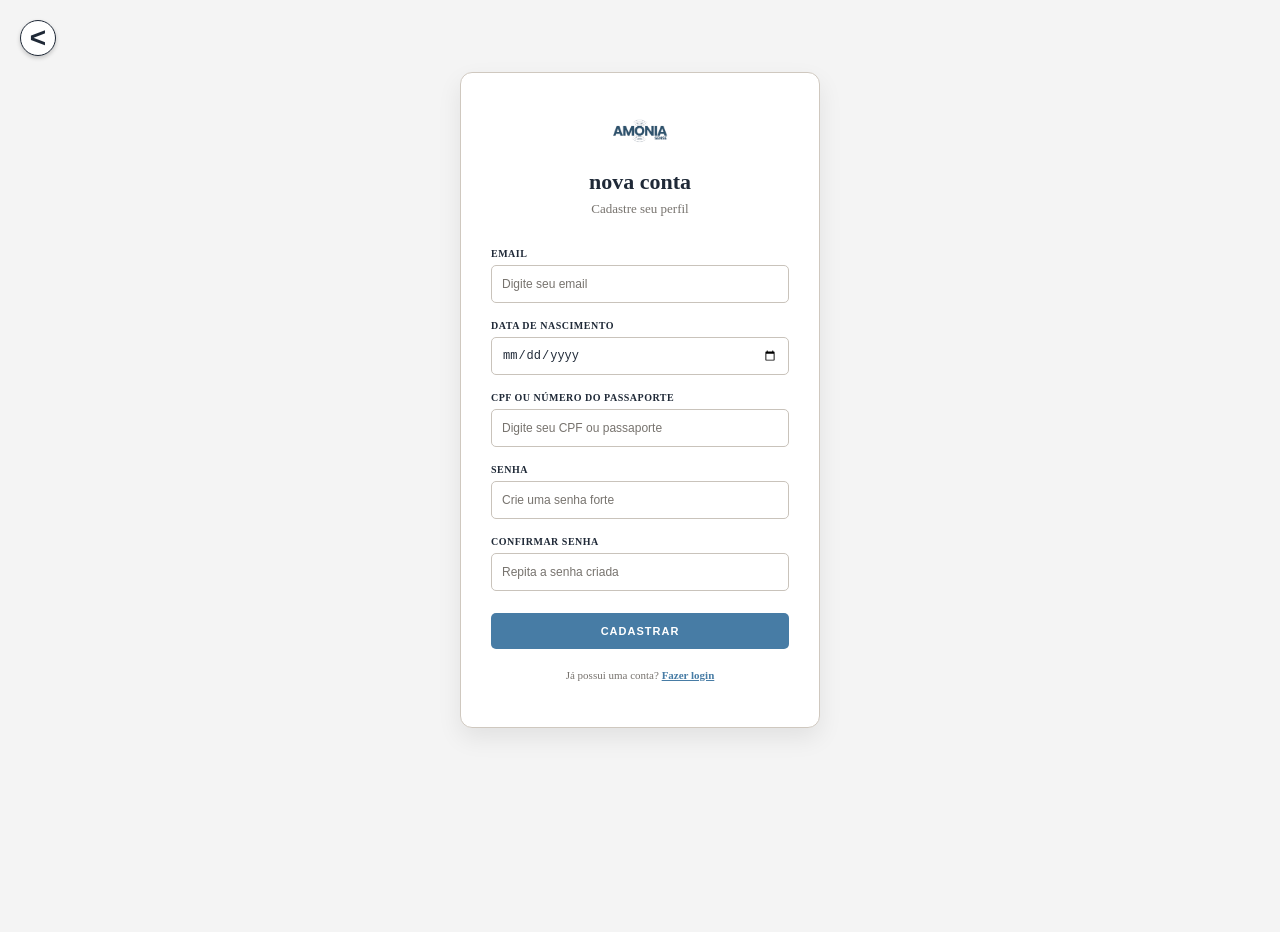
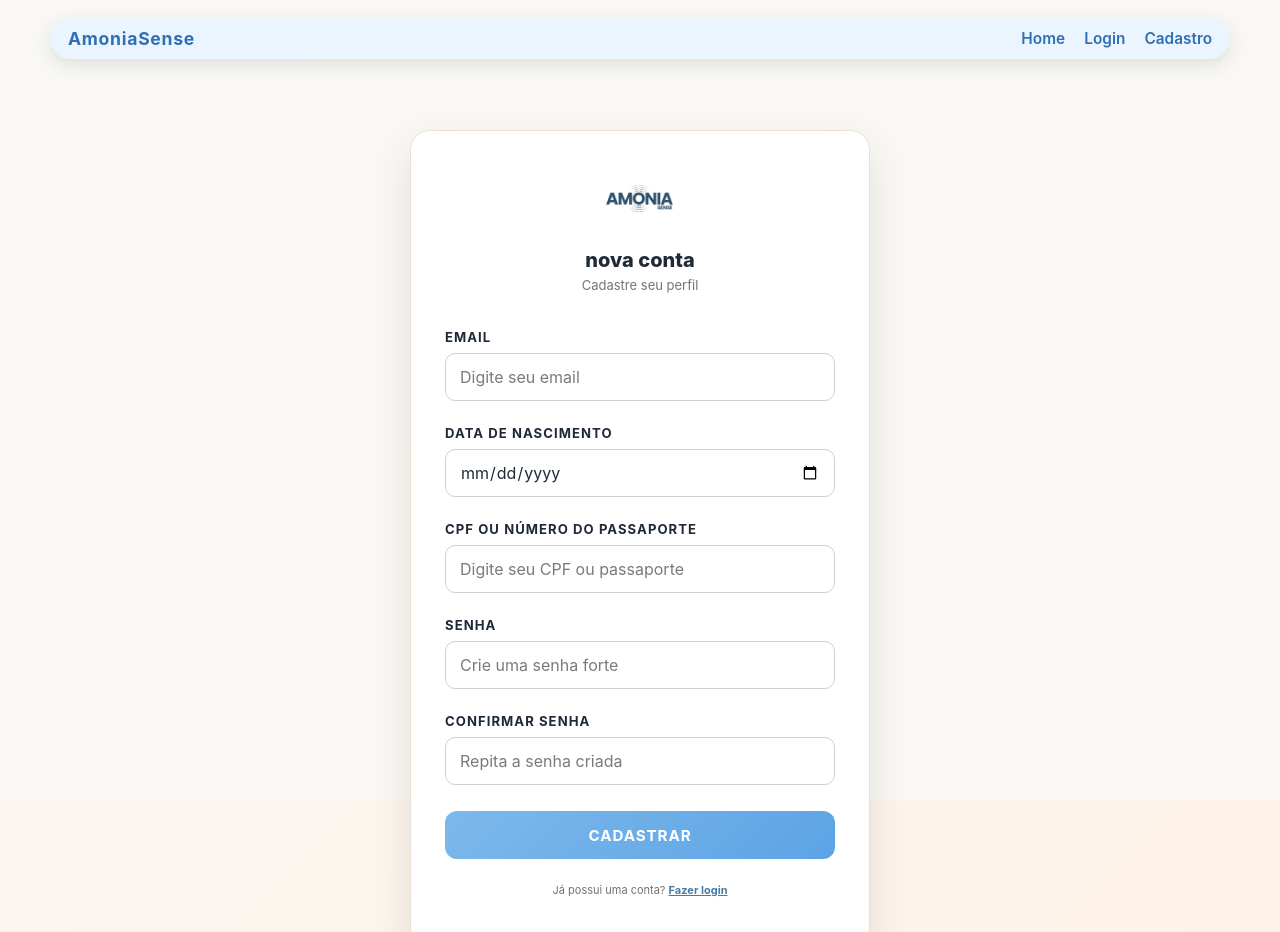
Before and after one commit to B-S-D-Silva/Amonia-Sense, a plain HTML site: page logineCadastro/paginadecadastro.html in a window 1280 px wide. Shown: the top 932 px of the page. Before the commit the page ends 800 px from the top, so only its background shows below. Drawn offline with Linux system fonts and the light colour scheme.

Commit message:
atualizado navbar top (:

```diff
--- a/logineCadastro/paginadecadastro.html
+++ b/logineCadastro/paginadecadastro.html
@@ -12,22 +12,14 @@
 
     <div class="fundoLoginECadastro"></div>
 
-    <header>
-        <div class="header">
-
-            <div class="logo">
-                <a href="">
-                    <img onclick="window.location.href='http:index.html'" src="./LogoAmonia.png">
-                </a>
-            </div>
-
-            <div class="botoes">
-                <button class="nav_botao"
-                    onclick="window.location.href='http:index.html'">
-                    Página inicial
-                </button>
-            </div>
-
+    <header class="topbar">
+        <div class="nav-shell">
+            <div class="brand" onclick="window.location.href='../telaHome/homePage.html'">AmoniaSense</div>
+            <nav class="nav-links">
+                <a href="../telaHome/homePage.html">Home</a>
+                <a href="paginaLogin.html">Login</a>
+                <a href="paginadecadastro.html">Cadastro</a>
+            </nav>
         </div>
     </header>
 
--- a/logineCadastro/style.css
+++ b/logineCadastro/style.css
@@ -1,278 +1,107 @@
-.login_body:has(#login_container) {
+* {
+    box-sizing: border-box;
+}
+
+html {
+    font-size: 16px;
+    scroll-behavior: smooth;
+}
+
+body {
+    margin: 0;
+    font-family: -apple-system, BlinkMacSystemFont, "Segoe UI", Roboto, sans-serif;
+    background: #FAF9F6;
+    color: #1f2937;
+}
+
+button,
+input,
+a {
+    font: inherit;
+}
+
+.topbar {
+    position: fixed;
+    top: 0;
+    left: 0;
+    width: 100%;
+    z-index: 20;
+    padding: 18px 20px 0;
+}
+
+.nav-shell {
+    max-width: 1180px;
+    margin: 0 auto;
+    padding: 10px 18px;
+    display: flex;
+    align-items: center;
+    justify-content: space-between;
+    background: #EAF5FF;
+    border-radius: 999px;
+    box-shadow: 0 6px 18px rgba(31, 61, 36, 0.12);
+}
+
+.brand {
+    font-size: 1.1rem;
+    font-weight: 700;
+    color: #2f6fb3;
+    cursor: pointer;
+    letter-spacing: 0.04em;
+}
+
+.nav-links {
+    display: flex;
+    align-items: center;
+    gap: 1.2rem;
+}
+
+.nav-links a {
+    text-decoration: none;
+    color: #2f6fb3;
+    font-weight: 600;
+    font-size: 0.96rem;
+    transition: opacity 0.2s ease;
+}
+
+.nav-links a:hover {
+    opacity: 0.7;
+}
+
+.login_body {
     margin: 0;
     min-height: 100vh;
-    background-color: #f4f4f4;
+    background: linear-gradient(135deg, #FAF9F6 0%, #FFF2E8 100%);
     color: #1f2937;
     display: flex;
     justify-content: center;
     align-items: center;
-}
-
-.login_body:has(#login_container) .fundoLoginECadastro {
-    position: fixed;
-    top: 0;
-    left: 0;
-    width: 100%;
-    height: 100%;
-    background-color: #f4f4f4;
-    z-index: -1;
-}
-
-.login_body:has(#login_container) header {
-    position: fixed;
-    top: 0;
-    left: 0;
-    width: 100%;
-    height: 70px;
-    z-index: 5;
-}
-
-.login_body:has(#login_container) .header {
-    width: 100%;
-    height: 70px;
-    background: transparent;
-}
-
-.login_body:has(#login_container) .logo {
-    display: none;
-}
-
-.login_body:has(#login_container) .botoes {
-    position: absolute;
-    left: 20px;
-    top: 20px;
-}
-
-.login_body:has(#login_container) .nav_botao {
-    width: 36px;
-    height: 36px;
-    margin: 0;
-    padding: 0;
-    border: 1px solid #1f2937;
-    border-radius: 50%;
-    background-color: white;
-    font-size: 0;
-    cursor: pointer;
-    box-shadow: 0 2px 4px rgba(0, 0, 0, 0.2);
-}
-
-.login_body:has(#login_container) .nav_botao::after {
-    content: "<";
-    font-size: 28px;
-    font-weight: bold;
-    color: #1f2937;
-}
-
-.login_body:has(#login_container) .login_box {
-    width: 100%;
-    min-height: 100vh;
-    display: flex;
-    justify-content: center;
-    align-items: center;
-}
-
-.login_body:has(#login_container) .login_container {
-    width: 360px;
-    padding: 34px 30px 28px;
-    box-sizing: border-box;
-    background-color: white;
-    border: 1px solid #cfc8bf;
-    border-radius: 12px;
-    box-shadow: 0 10px 25px rgba(0, 0, 0, 0.08);
-    display: flex;
-    flex-direction: column;
-    text-align: left;
-}
-
-.login_body:has(#login_container) .login_container::before {
-    content: "";
-    width: 96px;
-    height: 50px;
-    margin: 0 auto 10px auto;
-    background-image: url("./LogoAmonia.png");
-    background-size: contain;
-    background-position: center;
-    background-repeat: no-repeat;
-}
-
-.login_body:has(#login_container) .login_container h1 {
-    margin: 2px 0 6px 0 !important;
-    text-align: center !important;
-    font-size: 22px !important;
-    font-weight: bold;
-    color: #1f2937 !important;
-}
-
-.login_body:has(#login_container) .login_container p {
-    text-align: center;
-    font-size: 13px;
-    color: #77736e;
-    margin: 0 0 18px 0;
-}
-
-.login_body:has(#login_container) .login_container h2 {
-    margin: 11px 0 6px 0;
-    font-size: 10px;
-    font-weight: bold;
-    text-transform: uppercase;
-    color: #1f2937;
-    letter-spacing: 0.5px;
-}
-
-.login_body:has(#login_container) .login_container input {
-    width: 100%;
-    height: 38px;
-    box-sizing: border-box;
-    margin-bottom: 6px;
-    padding: 0 10px;
-    border: 1px solid #c9c3bb;
-    border-radius: 5px;
-    background-color: white;
-    color: #1f2937;
-    font-size: 12px;
-    outline: none;
-}
-
-.login_body:has(#login_container) .login_container input::placeholder {
-    color: #77736e;
-}
-
-.login_body:has(#login_container) .login_container input:focus {
-    border: 1px solid #477ca5;
-}
-
-.login_body:has(#login_container) .btn_entrar {
-    width: 100%;
-    height: 36px;
-    margin-top: 16px;
-    padding: 0;
-    border: none;
-    border-radius: 5px;
-    background-color: #477ca5;
-    color: white;
-    font-size: 11px;
-    font-weight: bold;
-    letter-spacing: 1px;
-    cursor: pointer;
-}
-
-.login_body:has(#login_container) .btn_entrar:hover {
-    background-color: #3d6e92;
-}
-
-.login_body:has(#login_container) #div_mensagem {
-    width: 100%;
-    margin-top: 8px;
-    text-align: center;
-    font-size: 11px;
-}
-
-.login_body:has(#login_container) .login_container a {
-    color: #477ca5;
-    font-weight: bold;
-}
-
-@media (max-width: 600px) {
-
-    .login_body:has(#login_container) {
-        padding: 20px;
-        box-sizing: border-box;
-    }
-
-    .login_body:has(#login_container) .login_container {
-        width: 100%;
-        max-width: 330px;
-        padding: 30px 25px;
-    }
-
-    .login_body:has(#login_container) .botoes {
-        left: 15px;
-        top: 15px;
-    }
-}
-
-
-.login_body {
-    margin: 0;
-    min-height: 100vh;
-    background-color: #f4f4f4;
-    color: #1f2937;
-    display: flex;
-    justify-content: center;
-    align-items: center;
+    padding-top: 90px;
 }
 
 .fundoLoginECadastro {
     position: fixed;
-    top: 0;
-    left: 0;
-    width: 100%;
-    height: 100%;
-    background-color: #f4f4f4;
+    inset: 0;
+    background: rgba(250, 249, 246, 0.9);
     z-index: -1;
-}
-
-.login_body header {
-    position: fixed;
-    top: 0;
-    left: 0;
-    width: 100%;
-    height: 70px;
-    z-index: 5;
-}
-
-.header {
-    width: 100%;
-    height: 70px;
-    background: transparent;
-}
-
-.logo {
-    display: none;
-}
-
-.botoes {
-    position: absolute;
-    left: 20px;
-    top: 20px;
-}
-
-.nav_botao {
-    width: 36px;
-    height: 36px;
-    margin: 0;
-    padding: 0;
-    border: 1px solid #1f2937;
-    border-radius: 50%;
-    background-color: white;
-    font-size: 0;
-    cursor: pointer;
-    box-shadow: 0 2px 4px rgba(0, 0, 0, 0.2);
-}
-
-.nav_botao::after {
-    content: "<";
-    font-size: 28px;
-    font-weight: bold;
-    color: #1f2937;
 }
 
 .login_box {
     width: 100%;
-    min-height: 100vh;
+    min-height: calc(100vh - 90px);
     display: flex;
     justify-content: center;
     align-items: center;
+    padding: 40px 20px;
 }
 
 .login_container {
-    width: 360px;
-    padding: 34px 30px 28px;
+    width: min(460px, 92vw);
+    padding: 38px 34px 32px;
     box-sizing: border-box;
-    background-color: white;
-    border: 1px solid #cfc8bf;
-    border-radius: 12px;
-    box-shadow: 0 10px 25px rgba(0, 0, 0, 0.08);
+    background-color: #ffffff;
+    border: 1px solid #ebdfd3;
+    border-radius: 20px;
+    box-shadow: 0 18px 40px rgba(31, 61, 36, 0.12);
     display: flex;
     flex-direction: column;
     text-align: left;
@@ -280,9 +109,9 @@
 
 .login_container::before {
     content: "";
-    width: 96px;
-    height: 50px;
-    margin: 0 auto 10px auto;
+    width: 118px;
+    height: 62px;
+    margin: 0 auto 12px auto;
     background-image: url("./LogoAmonia.png");
     background-size: contain;
     background-position: center;
@@ -290,112 +119,122 @@
 }
 
 .login_container h1 {
-    margin: 2px 0 6px 0;
+    margin: 2px 0 8px 0;
     text-align: center;
-    font-size: 22px;
-    font-weight: bold;
+    font-size: clamp(2rem, 2vw, 2.5rem);
+    font-weight: 800;
     color: #1f2937;
     text-transform: lowercase;
 }
 
 .login_container p {
     text-align: center;
-    font-size: 13px;
-    color: #77736e;
+    font-size: 1rem;
+    color: #5d5a57;
     margin: 0 0 18px 0;
 }
 
 .login_container h2 {
-    margin: 11px 0 6px 0;
-    font-size: 10px;
-    font-weight: bold;
+    margin: 16px 0 8px 0;
+    font-size: 0.82rem;
+    font-weight: 700;
     text-transform: uppercase;
     color: #1f2937;
-    letter-spacing: 0.5px;
+    letter-spacing: 0.08em;
 }
 
 .login_container input {
     width: 100%;
-    height: 38px;
+    height: 48px;
     box-sizing: border-box;
-    margin-bottom: 6px;
-    padding: 0 10px;
-    border: 1px solid #c9c3bb;
-    border-radius: 5px;
-    background-color: white;
+    margin-bottom: 8px;
+    padding: 0 14px;
+    border: 1px solid #d7d0c8;
+    border-radius: 10px;
+    background-color: #fff;
     color: #1f2937;
-    font-size: 12px;
+    font-size: 1rem;
     outline: none;
 }
 
 .login_container input::placeholder {
-    color: #77736e;
+    color: #7d7a75;
 }
 
 .login_container input:focus {
-    border: 1px solid #477ca5;
+    border: 1px solid #5ca4e6;
+    box-shadow: 0 0 0 3px rgba(92, 164, 230, 0.12);
+}
+
+.btn_entrar,
+.btn_cadastro {
+    width: 100%;
+    height: 48px;
+    margin-top: 18px;
+    padding: 0;
+    border: none;
+    border-radius: 12px;
+    font-size: 0.95rem;
+    font-weight: 700;
+    letter-spacing: 0.06em;
+    cursor: pointer;
+    transition: transform 0.2s ease, opacity 0.2s ease;
 }
 
 .btn_entrar {
-    width: 100%;
-    height: 36px;
-    margin-top: 16px;
-    padding: 0;
-    border: none;
-    border-radius: 5px;
-    background-color: #477ca5;
-    color: white;
-    font-size: 11px;
-    font-weight: bold;
-    letter-spacing: 1px;
-    cursor: pointer;
+    background: linear-gradient(135deg, #7db8ea 0%, #5ca4e6 100%);
+    color: #ffffff;
 }
 
-.btn_entrar:hover {
-    background-color: #3d6e92;
+.btn_entrar:hover,
+.btn_cadastro:hover {
+    transform: translateY(-1px);
+    opacity: 0.96;
 }
 
 .btn_cadastro {
-    width: 100%;
-    height: 36px;
-    margin-top: 8px;
-    padding: 0;
-    border: 1px solid #477ca5;
-    border-radius: 5px;
-    background-color: white;
-    color: #477ca5;
-    font-size: 11px;
-    font-weight: bold;
-    cursor: pointer;
-}
-
-.btn_cadastro:hover {
-    background-color: #f0f5f8;
+    border: 1px solid #5ca4e6;
+    background-color: #fff;
+    color: #2f6fb3;
+    margin-top: 10px;
 }
 
 #div_mensagem {
     width: 100%;
-    margin-top: 8px;
+    margin-top: 12px;
     text-align: center;
-    font-size: 11px;
+    font-size: 0.95rem;
     color: #c0392b;
 }
 
+.login_container a {
+    color: #2f6fb3;
+    font-weight: 700;
+}
+
 @media (max-width: 600px) {
+    .topbar {
+        padding: 14px 12px 0;
+    }
 
-    .login_body {
-        padding: 20px;
-        box-sizing: border-box;
+    .nav-shell {
+        padding: 10px 14px;
+        gap: 10px;
+    }
+
+    .brand {
+        font-size: 0.95rem;
+    }
+
+    .nav-links {
+        gap: 0.7rem;
+    }
+
+    .nav-links a {
+        font-size: 0.8rem;
     }
 
     .login_container {
-        width: 100%;
-        max-width: 330px;
-        padding: 30px 25px;
-    }
-
-    .botoes {
-        left: 15px;
-        top: 15px;
+        padding: 30px 22px 24px;
     }
 }
--- a/telaHome/style.css
+++ b/telaHome/style.css
@@ -4,31 +4,63 @@
     box-sizing: border-box;
 }
 
-.navbar{
-    background-color: #1A2A3A;
+html {
+    scroll-behavior: smooth;
+}
+
+body {
+    font-family: -apple-system, BlinkMacSystemFont, "Segoe UI", Roboto, sans-serif;
+    background: #FAF9F6;
+}
+
+.topbar {
+    position: fixed;
+    top: 0;
+    left: 0;
     width: 100%;
-    height: 80px;
-    padding: 15px;
-    color: white;
-    text-align: center;
+    z-index: 20;
+    padding: 18px 20px 0;
 }
-/* .imagem {
-    background-image:
-    linear-gradient(rgba(26, 42, 58, 0.6), rgba(26, 42, 58, 0.6)),
-    url(../telaHome/imagens/fundo1.png);
 
-    background-size: cover;
-    background-position: center;
+.nav-shell {
+    max-width: 1180px;
+    margin: 0 auto;
+    padding: 10px 18px;
+    display: flex;
+    align-items: center;
+    justify-content: space-between;
+    background: #EAF5FF;
+    border-radius: 999px;
+    box-shadow: 0 6px 18px rgba(31, 61, 36, 0.12);
+}
 
-    width: 100%;
-    height: 600px;
-}  */
+.brand {
+    font-size: 1.1rem;
+    font-weight: 700;
+    color: #2f6fb3;
+    cursor: pointer;
+    letter-spacing: 0.04em;
+}
+
+.nav-links {
+    display: flex;
+    align-items: center;
+    gap: 1.2rem;
+}
+
+.nav-links a {
+    text-decoration: none;
+    color: #2f6fb3;
+    font-weight: 600;
+    font-size: 0.96rem;
+}
 
 .imagem {
     background-image: url(imagens/Firefly_Gemini\ Flash\ -\ Editado.png);
     width: 100%;
     height: 600px;
     opacity: 0.9;
+    padding-top: 100px;
 }
 
 .fundoIntro{
```
Also changed, not shown: logineCadastro/paginaLogin.html (+8 -12 lines), telaHome/homePage.html (+11 -10 lines).
